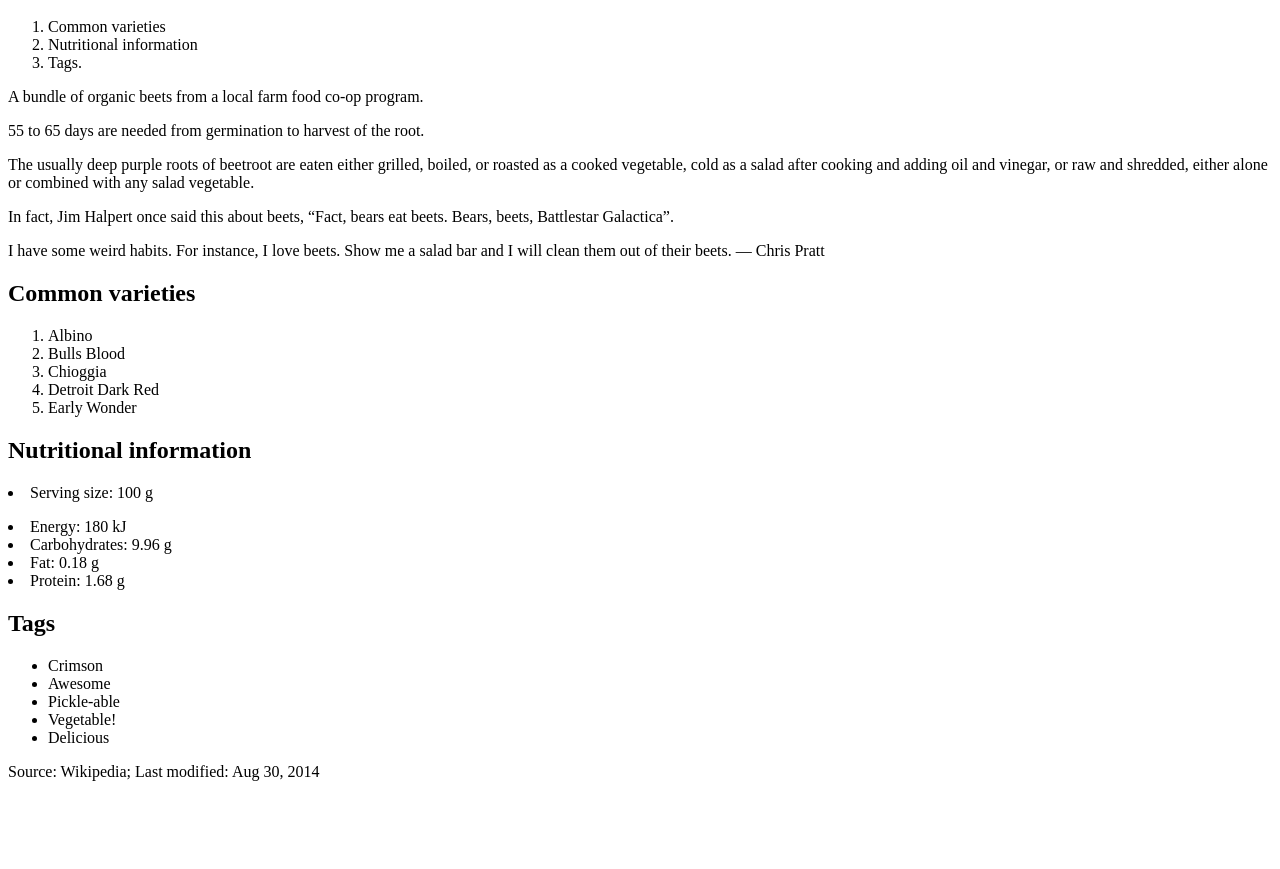
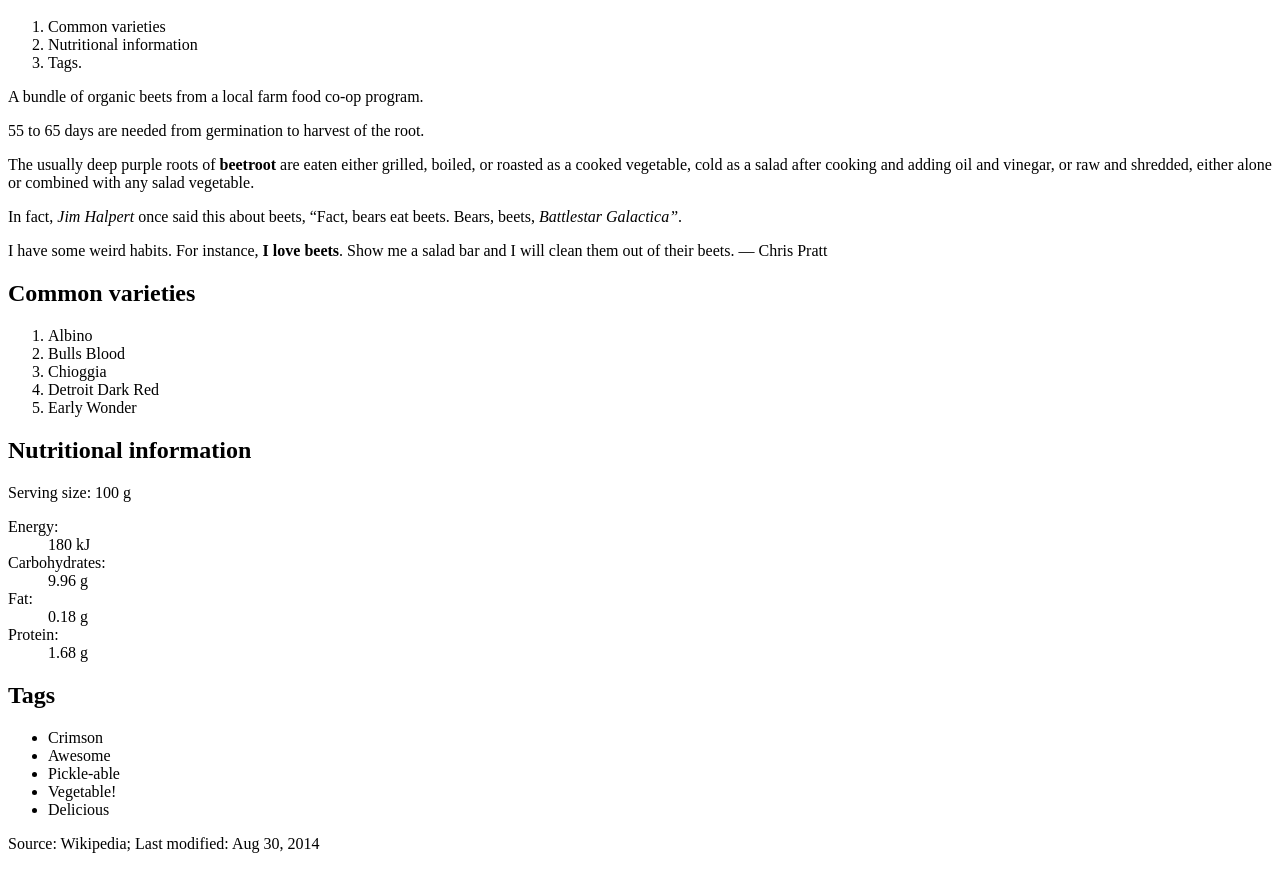
Before and after one commit to B2G7M/intro-to-html, a plain HTML site: page index.html in a window 1280 px wide. Shown: the part 48-917 px from the top of the page. Before the commit the page ends 845 px from the top, so only its background shows below. Drawn offline with Linux system fonts and the light colour scheme.

```diff
--- a/index.html
+++ b/index.html
@@ -10,15 +10,13 @@
 
 <p>55 to 65 days are needed from germination to harvest of the root.</p>
 
-<p>The usually deep purple roots of beetroot are eaten either grilled, boiled, or roasted as a cooked
+<p>The usually deep purple roots of <strong>beetroot</strong> are eaten either grilled, boiled, or roasted as a cooked
 vegetable, cold as a salad after cooking and adding oil and vinegar, or raw and shredded, either
 alone or combined with any salad vegetable.</p>
 
-<p>In fact, Jim Halpert once said this about beets, “Fact, bears eat beets. Bears, beets, Battlestar
-Galactica”.</p>
+<p>In fact, <cite>Jim Halpert</cite> once said this about beets, “Fact, bears eat beets. Bears, beets, <i>Battlestar Galactica”</i>.</p>
 
-<p>I have some weird habits. For instance, I love beets. Show me a salad bar and I will clean them
-out of their beets.
+<p>I have some weird habits. For instance, <strong>I love beets</strong>. Show me a salad bar and I will clean them out of their beets.
 — Chris Pratt</p>
 
 <h2>Common varieties</h2>
@@ -33,15 +31,17 @@ out of their beets.
 
 <h2>Nutritional information</h2>
 
-<dl>
-	<li>Serving size: 100 g</li>
-</dl>
+<p>Serving size: 100 g</p>
 
 <dl>
-	<li>Energy: 180 kJ</li>
-	<li>Carbohydrates: 9.96 g</li>
-	<li>Fat: 0.18 g</li>
-	<li>Protein: 1.68 g</li>
+	<dt>Energy: </dt>
+	<dd>180 kJ</dd>
+	<dt>Carbohydrates:</dt>
+	<dd> 9.96 g </dd>
+	<dt>Fat: </dt>
+	<dd>0.18 g </dd>
+	<dt>Protein:</dt>
+	<dd> 1.68 g </dd>
 </dl>
 
 <h2>Tags</h2>
@@ -54,4 +54,4 @@ out of their beets.
 	<li>Delicious</li>
 </ul>
 
-<p>Source: Wikipedia; Last modified: Aug 30, 2014</p>
+<footer><p>Source: Wikipedia; Last modified: Aug 30, 2014</p></footer>
```
Also changed, not shown: 1 other file.
